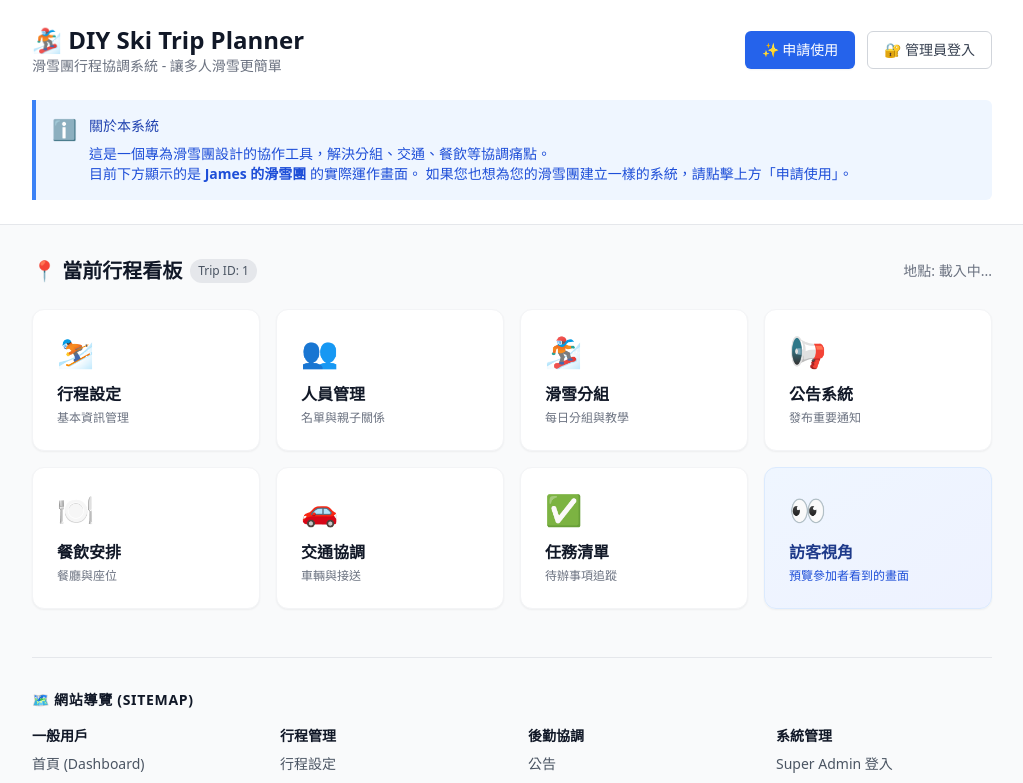
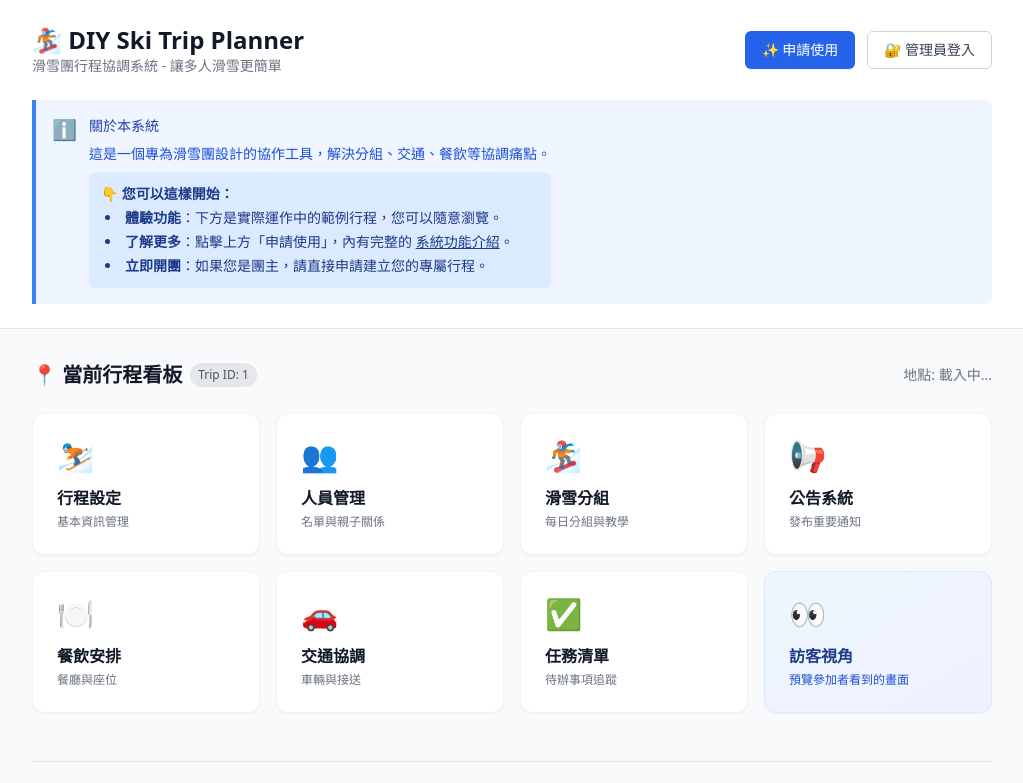
Before and after one commit to James3014/group, a Next.js app: page / in a window 1280 px wide. Shown: the top 783 px of the page, without its empty margins (128-1151 px from the left). Built offline with nearby package versions, Linux system fonts and the light colour scheme; no server answers; the database is empty.

Commit message:
feat: improve homepage banner with clear user guidance

```diff
--- a/app/page.tsx
+++ b/app/page.tsx
@@ -55,11 +55,17 @@ export default function HomePage() {
               <div className="ml-3">
                 <h3 className="text-sm font-medium text-blue-800">關於本系統</h3>
                 <div className="mt-2 text-sm text-blue-700">
-                  <p>
-                    這是一個專為滑雪團設計的協作工具，解決分組、交通、餐飲等協調痛點。<br />
-                    目前下方顯示的是 <strong>{tripSettings?.trip_name || 'James 的滑雪團'}</strong> 的實際運作畫面。
-                    如果您也想為您的滑雪團建立一樣的系統，請點擊上方「申請使用」。
-                  </p>
+                  <div className="space-y-2">
+                    <p>這是一個專為滑雪團設計的協作工具，解決分組、交通、餐飲等協調痛點。</p>
+                    <div className="mt-2 p-3 bg-blue-100 rounded-md text-blue-900">
+                      <p className="font-bold mb-1">👇 您可以這樣開始：</p>
+                      <ul className="list-disc list-inside space-y-1 pl-1">
+                        <li><strong>體驗功能</strong>：下方是實際運作中的範例行程，您可以隨意瀏覽。</li>
+                        <li><strong>了解更多</strong>：點擊上方「申請使用」，內有完整的 <span className="underline">系統功能介紹</span>。</li>
+                        <li><strong>立即開團</strong>：如果您是團主，請直接申請建立您的專屬行程。</li>
+                      </ul>
+                    </div>
+                  </div>
                 </div>
               </div>
             </div>
```
